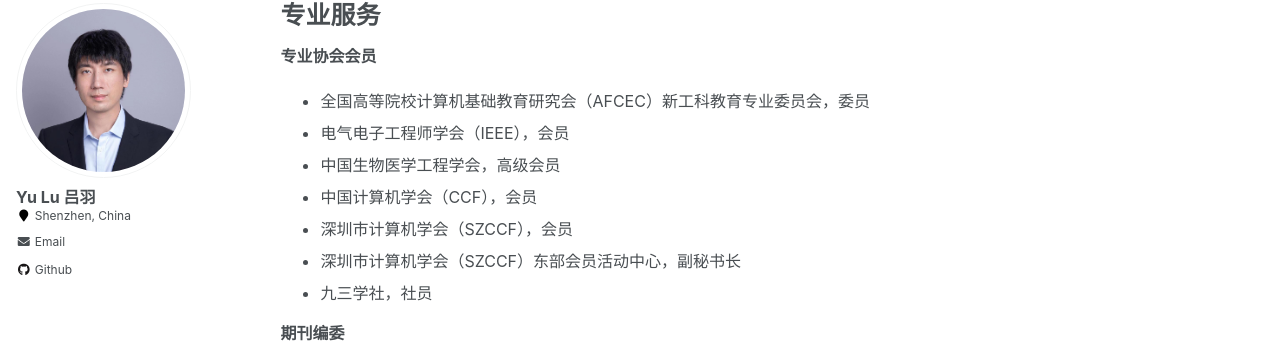
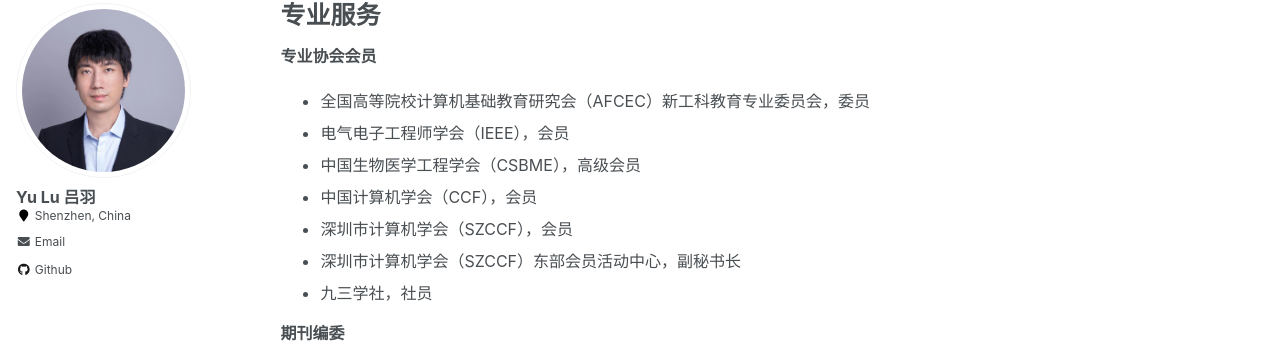
Before and after one commit to YukariUmezawa/lvyu.github.io, a Jekyll site: the page built from _pages/work.md, in a window 1280 px wide and 900 px high. Shown: the part 102-449 px from the top of the window. Built offline with Jekyll 4.4.1, drawn with Linux system fonts in a browser that asks for light colours.

Commit message:
Update work.md

```diff
--- a/_pages/work.md
+++ b/_pages/work.md
@@ -9,7 +9,7 @@ author_profile: true
 **专业协会会员**
 - 全国高等院校计算机基础教育研究会（AFCEC）新工科教育专业委员会，委员
 - 电气电子工程师学会（IEEE），会员
-- 中国生物医学工程学会，高级会员
+- 中国生物医学工程学会（CSBME），高级会员
 - 中国计算机学会（CCF），会员
 - 深圳市计算机学会（SZCCF），会员
 - 深圳市计算机学会（SZCCF）东部会员活动中心，副秘书长
```
